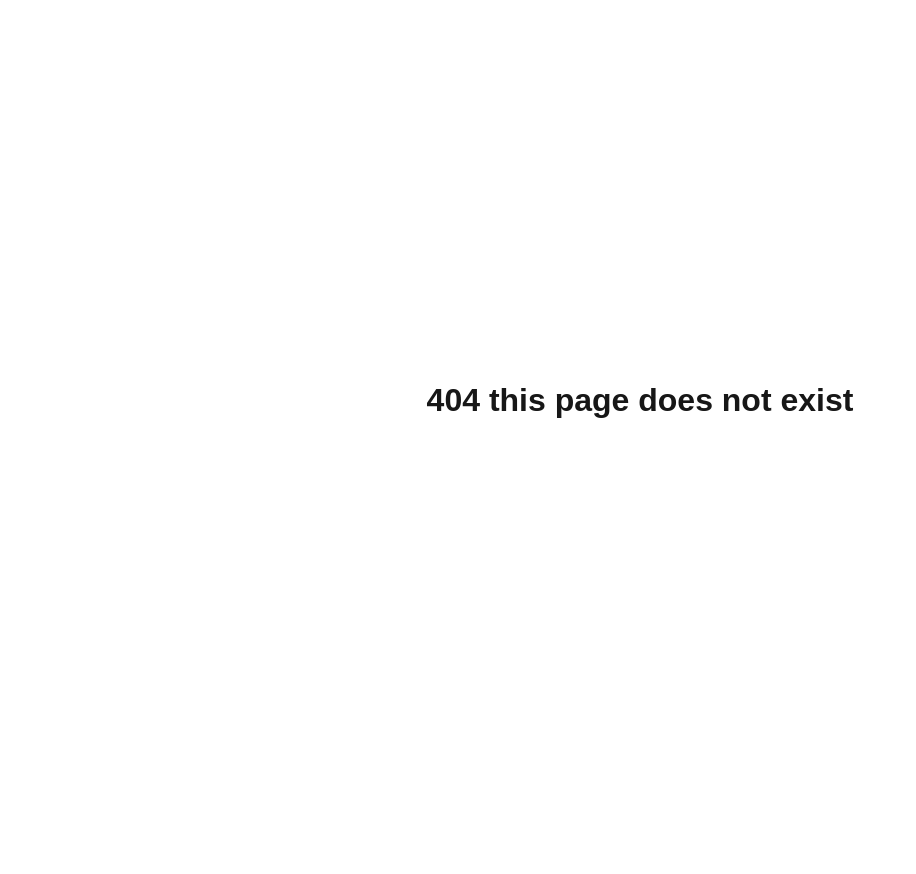
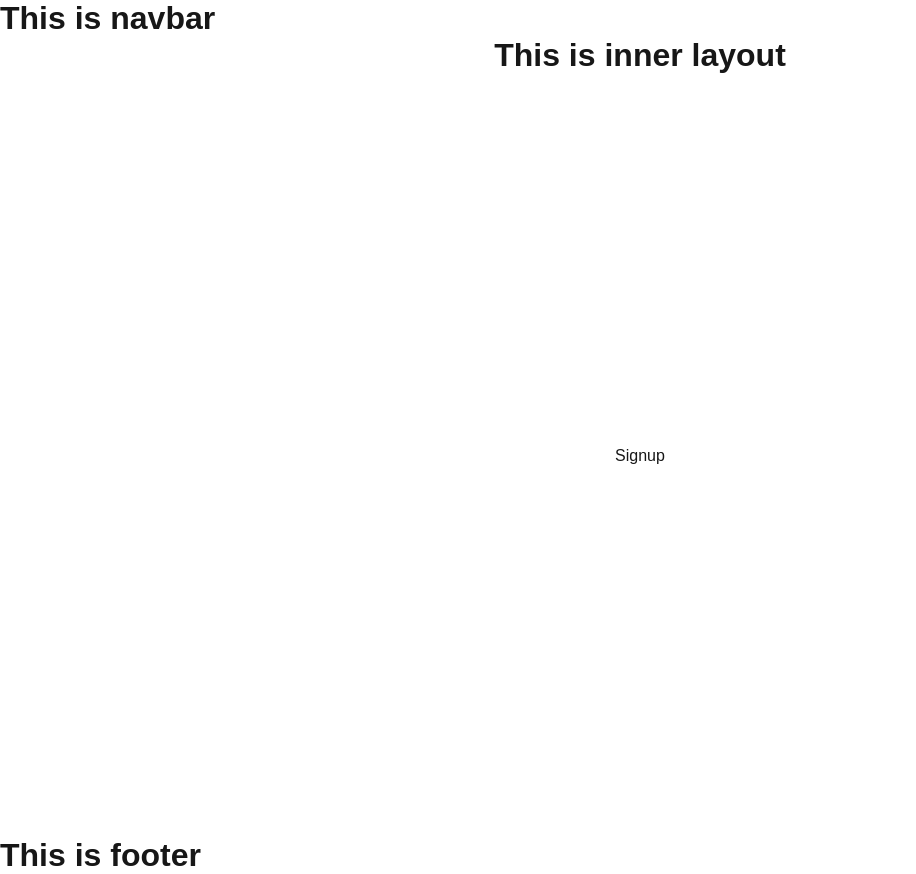
Before and after one commit to algowhiz/NextJs, a Next.js app in the folder my-next-app/: page /layouts/signup in a window 1280 px wide. Before the commit this address had no page. Shown: the whole page, without its empty margins (0-916 px from the left). Before the commit the page ends 800 px from the top, so only its background shows below. Built offline with nearby package versions, Linux system fonts and the light colour scheme.

Commit message:
route-group-layouts

```diff
--- a/my-next-app/src/app/layout.js
+++ b/my-next-app/src/app/layout.js
@@ -21,7 +21,9 @@ export default function RootLayout({ children }) {
   return (
     <html lang="en">
       <body className={`${geistSans.variable} ${geistMono.variable}`}>
+        <h1>This is navbar </h1>
         {children}
+        <h1>This is footer</h1>
       </body>
     </html>
   );
--- /dev/null
+++ b/my-next-app/src/app/layouts/(route_groups_layout)/layout.js
@@ -0,0 +1,8 @@
+export default function RootLayout({ children }) {
+    return (
+        <div >
+          <h1>This is inner layout   </h1>
+          {children}
+        </div>
+    );
+  }
--- /dev/null
+++ b/my-next-app/src/app/layouts/(route_groups_layout)/signup/page.js
@@ -0,0 +1,9 @@
+import React from 'react'
+
+const page = () => {
+  return (
+    <div>Signup</div>
+  )
+}
+
+export default page
```
Also changed, not shown: my-next-app/src/app/layouts/(route_groups_layout)/login/page.js (added, +9 -0 lines), my-next-app/src/app/layouts/page.js (added, +9 -0 lines).
